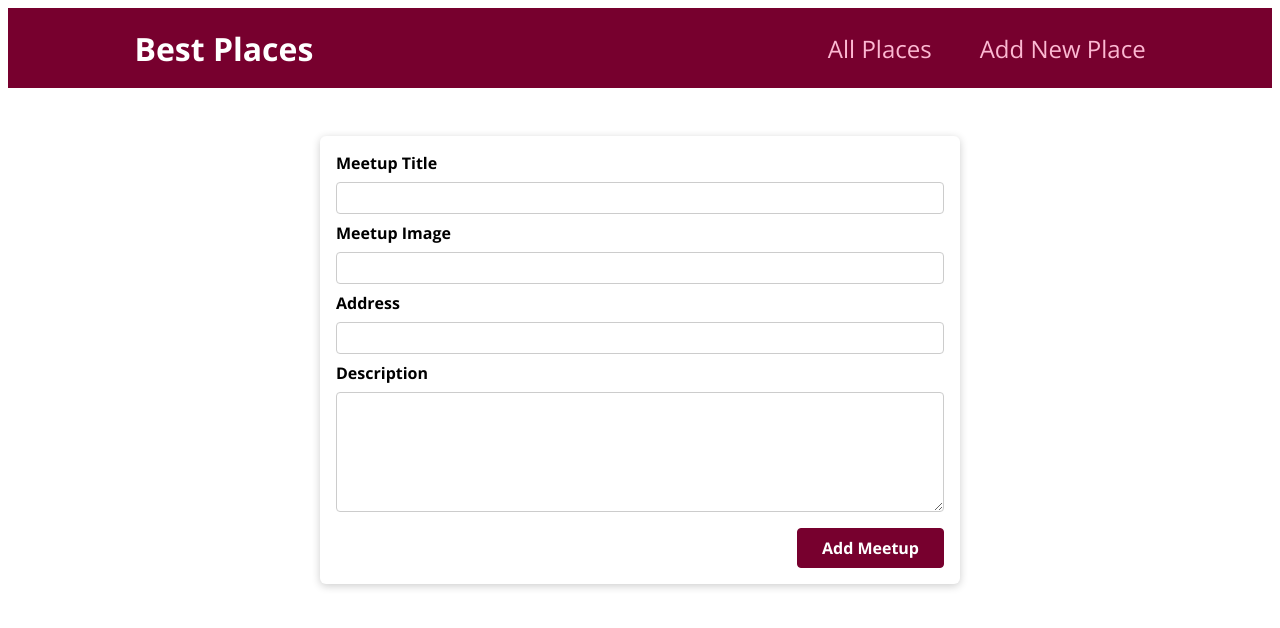
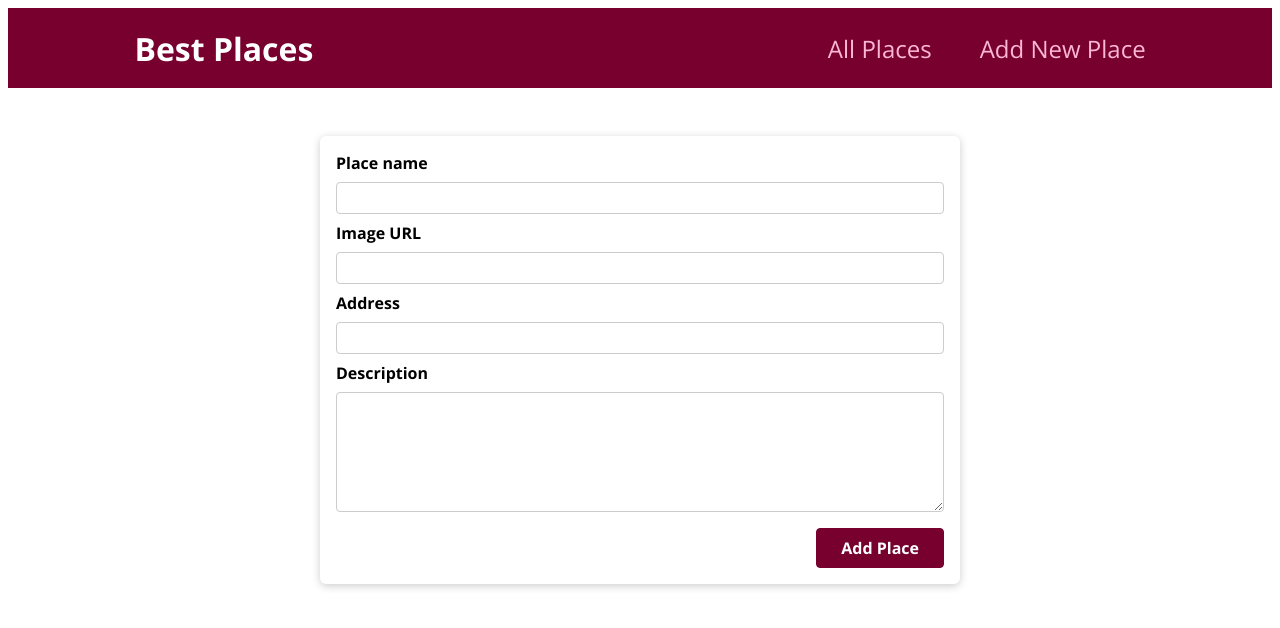
Before and after one commit to ycabrera90/BestPlaces, a Next.js app: page /new-place in a window 1280 px wide. Shown: the top 628 px of the page. Built offline with nearby package versions, Linux system fonts and the light colour scheme.

Commit message:
some adjustment were made

```diff
--- a/components/NewPlaceForm/NewPlaceForm.js
+++ b/components/NewPlaceForm/NewPlaceForm.js
@@ -31,11 +31,11 @@ function NewPlaceForm(props) {
     <Card>
       <form className={classes.form} onSubmit={submitHandler}>
         <div className={classes.control}>
-          <label htmlFor='title'>Meetup Title</label>
+          <label htmlFor='title'>Place name</label>
           <input type='text' required id='title' ref={titleInputRef} />
         </div>
         <div className={classes.control}>
-          <label htmlFor='image'>Meetup Image</label>
+          <label htmlFor='image'>Image URL</label>
           <input type='url' required id='image' ref={imageInputRef} />
         </div>
         <div className={classes.control}>
@@ -52,7 +52,7 @@ function NewPlaceForm(props) {
           ></textarea>
         </div>
         <div className={classes.actions}>
-          <button>Add Meetup</button>
+          <button>Add Place</button>
         </div>
       </form>
     </Card>
--- a/pages/index.js
+++ b/pages/index.js
@@ -38,6 +38,7 @@ export async function getStaticProps() {
     props: {
       places,
     },
+    // revalidate: 1,
   };
 }
 
```
Also changed, not shown: pages/[placeId]/index.js (+5 -4 lines).
